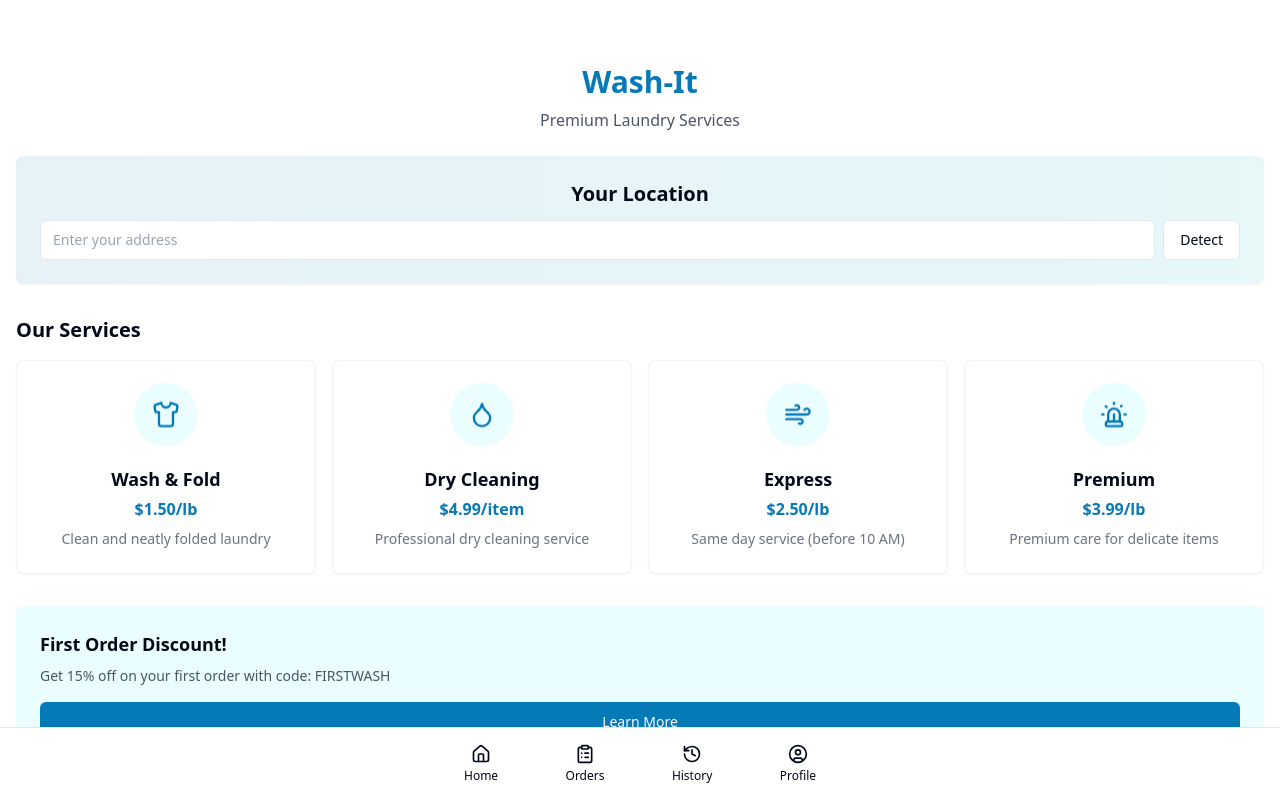
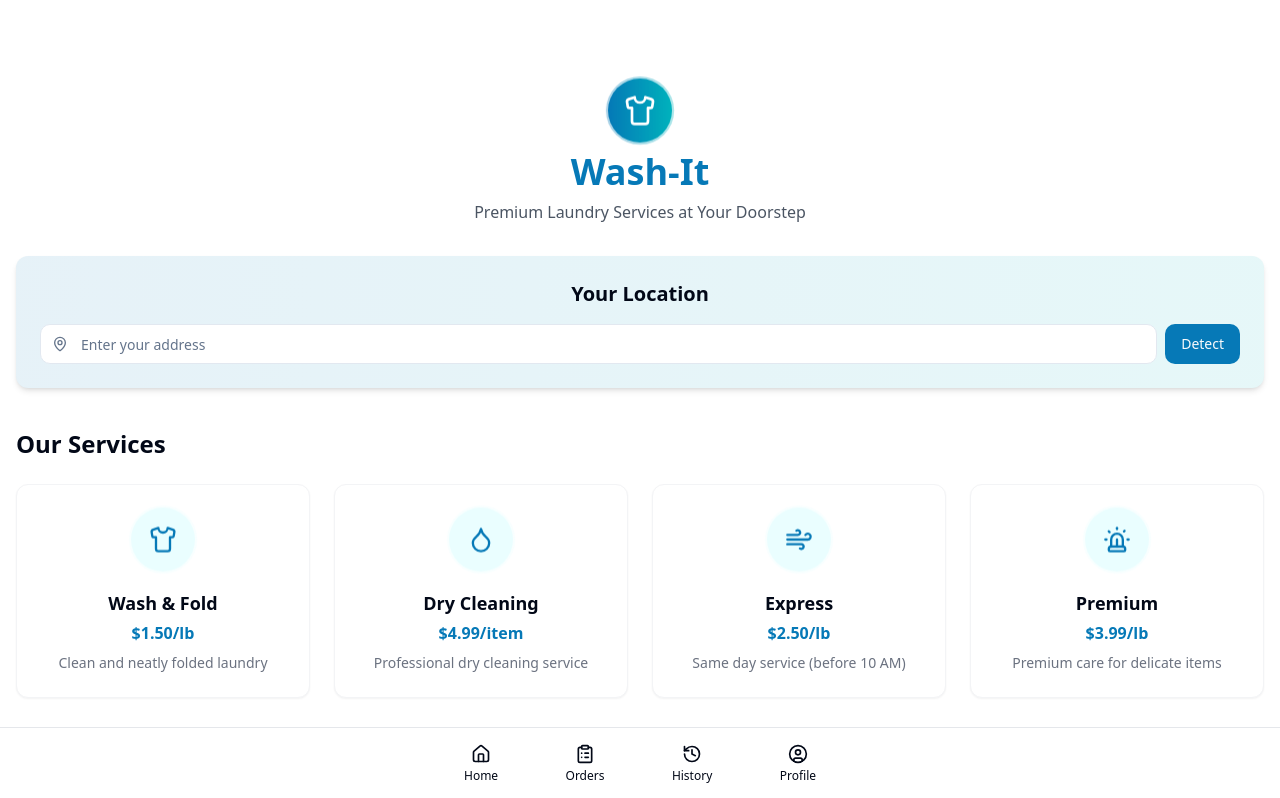
Before and after one commit to cosmicsoul98/wash-it-flutter, a React (Vite) app: page / in a window 1280 px wide. Shown: the top 798 px of the page. Built offline with nearby package versions, Linux system fonts and the light colour scheme.

Commit message:
Improve frontend

```diff
--- a/package.json
+++ b/package.json
@@ -45,6 +45,7 @@
     "cmdk": "^1.0.0",
     "date-fns": "^3.6.0",
     "embla-carousel-react": "^8.3.0",
+    "framer-motion": "^12.6.5",
     "input-otp": "^1.2.4",
     "lucide-react": "^0.462.0",
     "next-themes": "^0.3.0",
--- a/src/components/ServiceCard.tsx
+++ b/src/components/ServiceCard.tsx
@@ -1,5 +1,6 @@
 
 import { Card, CardContent } from "@/components/ui/card";
+import { motion } from "framer-motion";
 
 interface ServiceCardProps {
   icon: React.ReactNode;
@@ -17,8 +18,13 @@ const ServiceCard: React.FC<ServiceCardProps> = ({
   onClick
 }) => {
   return (
+    <motion.div
+      whileHover={{ scale: 1.03 }}
+      whileTap={{ scale: 0.97 }}
+      transition={{ type: "spring", stiffness: 300, damping: 20 }}
+    >
       <Card
-      className="service-card cursor-pointer transition-all duration-300 border border-gray-100 hover:border-primary/20"
+        className="service-card cursor-pointer overflow-hidden bg-white border-gray-100 hover:border-primary/20 hover:shadow-md"
         onClick={onClick}
       >
         <CardContent className="p-6 flex flex-col items-center text-center">
@@ -30,6 +36,7 @@ const ServiceCard: React.FC<ServiceCardProps> = ({
           <p className="text-sm text-gray-500">{description}</p>
         </CardContent>
       </Card>
+    </motion.div>
   );
 };
 
--- a/src/index.css
+++ b/src/index.css
@@ -24,7 +24,7 @@
     --border: 214.3 31.8% 91.4%;
     --input: 214.3 31.8% 91.4%;
     --ring: 201 94% 37%;
-    --radius: 0.5rem;
+    --radius: 0.75rem;
   }
 
   .dark {
@@ -63,10 +63,24 @@
 .service-card:hover {
   transform: translateY(-5px);
   box-shadow: 0 10px 20px rgba(0, 0, 0, 0.1);
+  transition: all 0.3s ease;
 }
 
 .bubble-animation {
   animation: float 3s ease-in-out infinite;
+  position: relative;
+}
+
+.bubble-animation::after {
+  content: '';
+  position: absolute;
+  width: 100%;
+  height: 100%;
+  border-radius: 50%;
+  background: inherit;
+  opacity: 0.4;
+  z-index: -1;
+  animation: pulse 2s ease-in-out infinite;
 }
 
 @keyframes float {
@@ -80,3 +94,39 @@
     transform: translateY(0px);
   }
 }
+
+@keyframes pulse {
+  0% {
+    transform: scale(1);
+    opacity: 0.4;
+  }
+  50% {
+    transform: scale(1.2);
+    opacity: 0.2;
+  }
+  100% {
+    transform: scale(1);
+    opacity: 0.4;
+  }
+}
+
+/* Page transitions */
+.page-enter {
+  opacity: 0;
+  transform: translateY(20px);
+}
+
+.page-enter-active {
+  opacity: 1;
+  transform: translateY(0);
+  transition: opacity 300ms, transform 300ms;
+}
+
+.page-exit {
+  opacity: 1;
+}
+
+.page-exit-active {
+  opacity: 0;
+  transition: opacity 300ms;
+}
--- a/src/pages/Home.tsx
+++ b/src/pages/Home.tsx
@@ -1,15 +1,21 @@
 
-import { useState } from 'react';
+import { useState, useEffect } from 'react';
 import { useNavigate } from 'react-router-dom';
 import { Button } from "@/components/ui/button";
 import { Card, CardContent } from "@/components/ui/card";
+import { Input } from "@/components/ui/input";
 import ServiceCard from "@/components/ServiceCard";
-import { Shirt, Droplet, Wind, Siren } from "lucide-react";
+import { Shirt, Droplet, Wind, Siren, MapPin } from "lucide-react";
 import { toast } from "sonner";
 
 const Home = () => {
   const navigate = useNavigate();
   const [location, setLocation] = useState('');
+  const [isLoaded, setIsLoaded] = useState(false);
+
+  useEffect(() => {
+    setIsLoaded(true);
+  }, []);
 
   const handleServiceSelect = (service: string) => {
     if (!location) {
@@ -21,6 +27,7 @@ const Home = () => {
 
   const handleGetLocation = () => {
     if (navigator.geolocation) {
+      toast.info("Detecting your location...");
       navigator.geolocation.getCurrentPosition(
         () => {
           setLocation('Current Location');
@@ -36,23 +43,31 @@ const Home = () => {
   };
 
   return (
-    <div className="container mx-auto px-4 pt-16 pb-24 md:pb-4">
+    <div className={`container mx-auto px-4 pt-20 pb-24 md:pb-4 transition-opacity duration-500 ${isLoaded ? 'opacity-100' : 'opacity-0'}`}>
       <div className="text-center mb-8">
-        <h1 className="text-3xl font-bold mb-2 text-primary">Wash-It</h1>
-        <p className="text-gray-600 mb-6">Premium Laundry Services</p>
+        <div className="flex justify-center mb-2">
+          <div className="w-16 h-16 rounded-full bg-gradient-to-r from-primary to-secondary flex items-center justify-center bubble-animation">
+            <Shirt size={32} className="text-white" />
+          </div>
+        </div>
+        <h1 className="text-4xl font-bold mb-2 text-primary">Wash-It</h1>
+        <p className="text-gray-600 mb-8">Premium Laundry Services at Your Doorstep</p>
 
-        <Card className="mb-8 bg-gradient-to-r from-primary/10 to-secondary/10 border-none">
+        <Card className="mb-10 bg-gradient-to-r from-primary/10 to-secondary/10 border-none shadow-md hover:shadow-lg transition-shadow">
           <CardContent className="p-6">
-            <h2 className="text-xl font-semibold mb-3">Your Location</h2>
+            <h2 className="text-xl font-semibold mb-4">Your Location</h2>
             <div className="flex gap-2">
-              <input
-                type="text"
-                placeholder="Enter your address"
-                className="flex-1 rounded-md border border-input px-3 py-2 text-sm"
-                value={location}
-                onChange={(e) => setLocation(e.target.value)}
-              />
-              <Button variant="outline" onClick={handleGetLocation}>
+              <div className="relative flex-1">
+                <MapPin className="absolute left-3 top-1/2 transform -translate-y-1/2 text-muted-foreground h-4 w-4" />
+                <Input
+                  type="text"
+                  placeholder="Enter your address"
+                  className="pl-10"
+                  value={location}
+                  onChange={(e) => setLocation(e.target.value)}
+                />
+              </div>
+              <Button onClick={handleGetLocation}>
                 Detect
               </Button>
             </div>
@@ -60,9 +75,9 @@ const Home = () => {
         </Card>
       </div>
 
-      <div className="mb-8">
-        <h2 className="text-xl font-semibold mb-4">Our Services</h2>
-        <div className="grid grid-cols-2 md:grid-cols-4 gap-4">
+      <div className="mb-10">
+        <h2 className="text-2xl font-semibold mb-6 text-center md:text-left">Our Services</h2>
+        <div className="grid grid-cols-2 md:grid-cols-4 gap-6">
           <ServiceCard
             icon={<Shirt size={28} className="text-primary" />}
             title="Wash & Fold"
@@ -95,14 +110,17 @@ const Home = () => {
       </div>
 
       <div className="mb-8">
-        <Card className="bg-accent border-none">
-          <CardContent className="p-6">
-            <h2 className="text-lg font-semibold mb-2">First Order Discount!</h2>
-            <p className="text-sm text-gray-600 mb-4">
-              Get 15% off on your first order with code: FIRSTWASH
+        <Card className="bg-gradient-to-r from-accent to-accent/70 border-none shadow-md overflow-hidden relative">
+          <div className="absolute -right-10 -top-10 w-40 h-40 bg-secondary/20 rounded-full"></div>
+          <div className="absolute -left-10 -bottom-10 w-24 h-24 bg-primary/10 rounded-full"></div>
+          <CardContent className="p-8 relative z-10">
+            <h2 className="text-xl font-bold mb-2">First Order Discount!</h2>
+            <p className="text-sm text-gray-700 mb-6">
+              Get 15% off on your first order with code: <span className="font-bold text-primary">FIRSTWASH</span>
             </p>
-            <Button className="w-full" onClick={() => toast.info("Promo code FIRSTWASH will be applied automatically on your first order!")}>
-              Learn More
+            <Button className="w-full bg-primary hover:bg-primary/90 text-white"
+              onClick={() => toast.info("Promo code FIRSTWASH will be applied automatically on your first order!")}>
+              Claim Offer
             </Button>
           </CardContent>
         </Card>
```
Also changed, not shown: 1 other file (tests, documents, lock files or other folders). Lines whose indentation alone changed are shown as unchanged.
